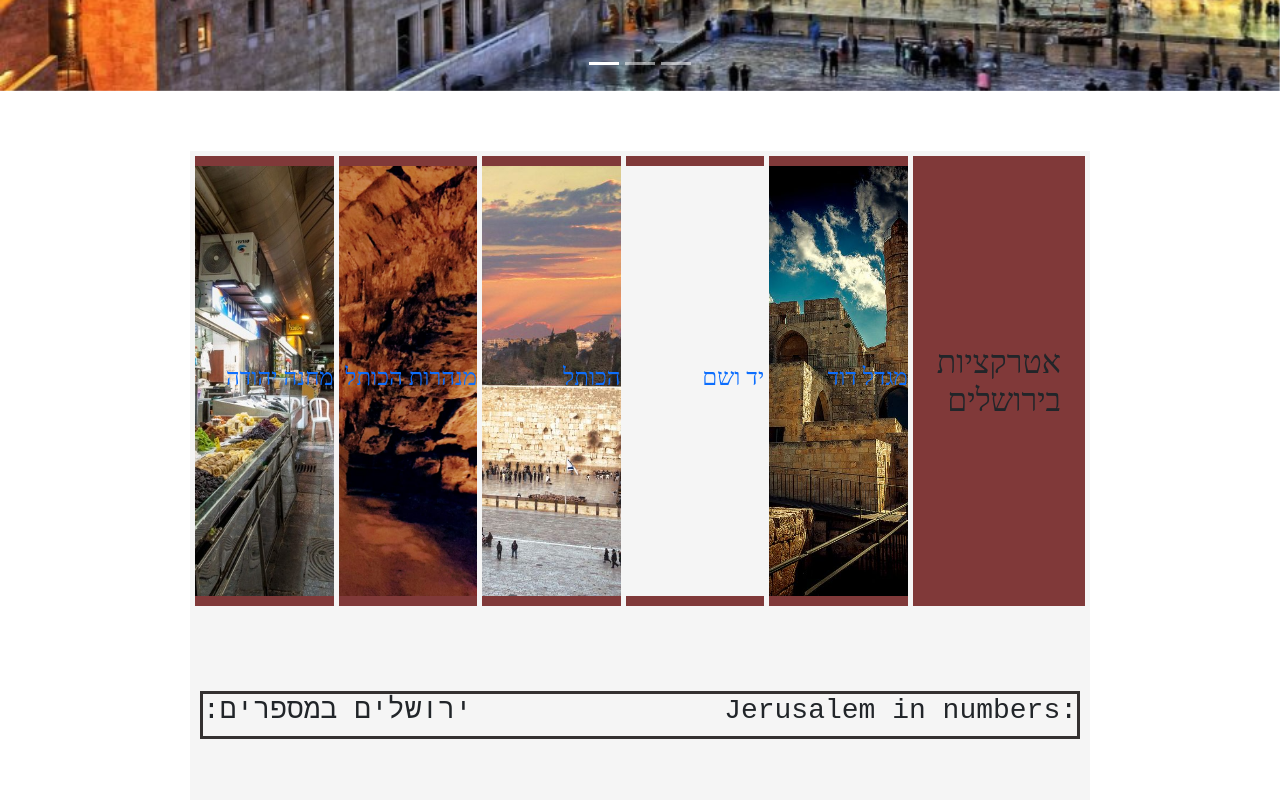
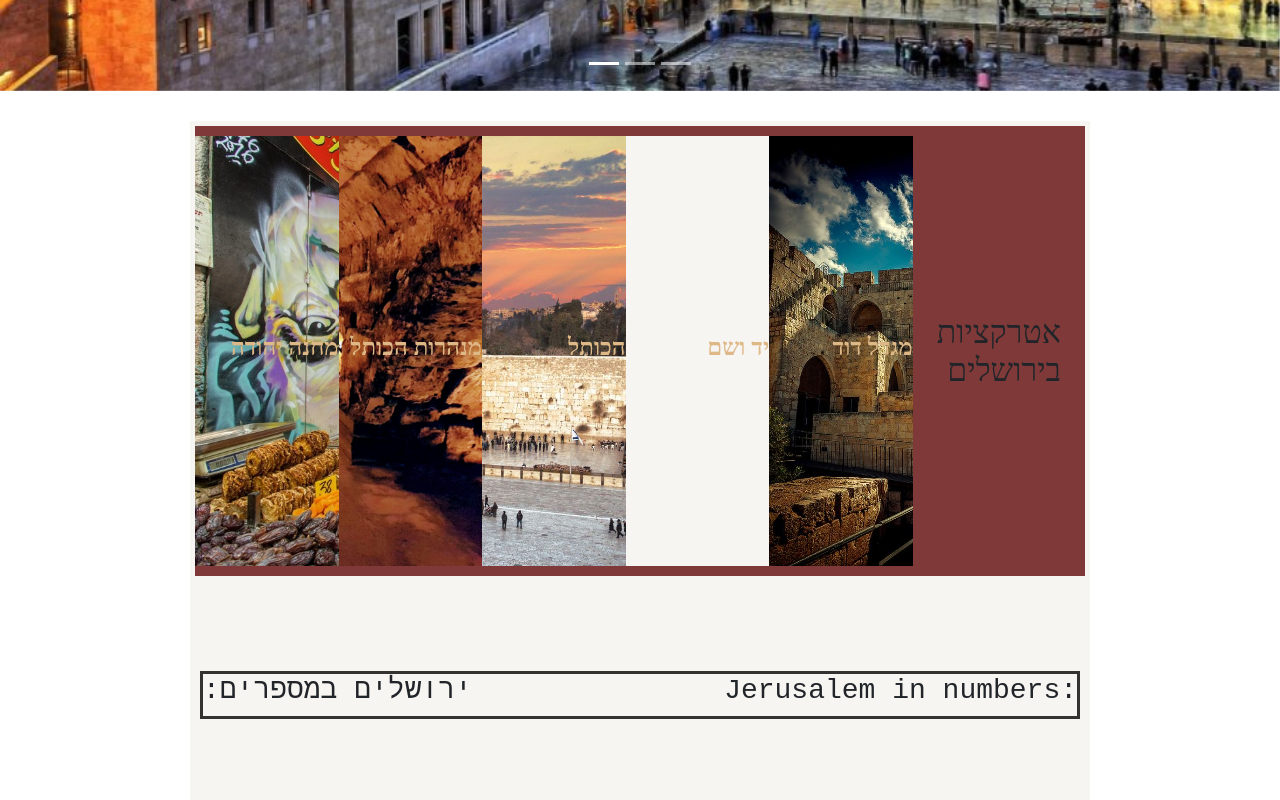
Before and after one commit to motiHaliva/Jerusalem, a plain HTML site: page Home.html in a window 1280 px wide. Shown: the part 560-1360 px from the top of the page. Drawn offline with nearby package versions, Linux system fonts and the light colour scheme; a script that the page names is missing; a web font is replaced by a local one.

Commit message:
addOption

```diff
--- a/Home.html
+++ b/Home.html
@@ -44,7 +44,7 @@
 
         <div class="offcanvas offcanvas-end" tabindex="-1" id="offcanvasNavbar" aria-labelledby="offcanvasNavbarLabel">
           <div class="offcanvas-header ">
-            <h5 class="offcanvas-title" id="offcanvasNavbarLabel">menu</h5>
+            <h5 class="offcanvas-title" id="offcanvasNavbarLabel"></h5>
             <button type="button" class="btn-close" data-bs-dismiss="offcanvas" aria-label="Close"></button>
           </div>
           <div class="offcanvas-body">
@@ -220,10 +220,11 @@
           <h2>תחבורה<br> בירושלים</h2>
         </div>
         <div class="card1 myCard center">
-          <h4>התחננה המרכזית</h4>
-          </>
+          <a href=""><h4>התחנה המרכזית</h4></a>
+
         </div>
-        <div class="card2 myCard center"><a href="">
+        <div class="card2 myCard center">
+          <a href="">
             <h4>הרכבת הקלה</h4>
           </a></div>
         <div class="card3 myCard center"><a href="">
--- a/css/Home.css
+++ b/css/Home.css
@@ -1,11 +1,10 @@
 @import url("colors.css");
-/* main{
-    min-height: 100px;
-} */
+
 
 main {
     gap: 60px;
     flex-direction: column;
+    margin: 0;
 }
 
 .main1 {
@@ -16,6 +15,7 @@ main {
 .myCarusel {
     padding: 0;
     width: 100%;
+    height: 570px;
     animation: slideUpCarousel 0.5s;
 
 }
@@ -25,54 +25,37 @@ main {
 }
 
 .main2 {
-    background-color: var(--secondary_2);
-    background-color: whitesmoke;
-    /* min-height: 600px; */
+   background-color: rgba(206, 196, 174, 0.178);
+
 }
 
 .main2 .container {
-    gap: 80px;
+    gap: 90px;
 }
 
-.cards1,
+ .cards1,
 .cards2 {
     font-family: 'Rubik Maps', serif;
     flex-wrap: wrap;
-    /* min-height: 500px; */
     width: 100%;
-    gap: 5px;
-    /* animation: slideUp-LTR 1s ease-out; */
-
-    /* chatGPT */
-    opacity: 0;
-    /* מוסתר */
-    transform:none;
-    /* מחוץ למסך */
-    transition: opacity 0.3s ease-out, transform 1s ease-out;
 }
 
-.cards2.visible,
-.cards1.visible {
-    opacity: 1;
-    /* גלוי */
-    transform: translatey(0);
-    /* בתוך המסך */
-}
 
 .myCard {
-    /* border: 2px solid forestgreen; */
+
     border-top: 10px solid var(--primary_2);
     border-bottom: 10px solid var(--primary_2);
     min-height: 450px;
     justify-content: end;
-    background-position: center center;
     background-size: cover;
     transition: all 1s;
+
+
 }
 
 .cards1 .myCard:hover,
 .cards2 .myCard:hover {
-    flex: 3;
+    flex: 4;
 }
 
 .cards1 .card1 {
@@ -88,12 +71,11 @@ main {
 
 .cards2 .card3 {
     background-image: url("../images/egged.jpg");
-    /* background-position: center right; */
     flex: 1;
 }
 
 .cards1 .card4 {
-    background-image: url("../images/יד\ ושם.jpg");
+    background-image: url("");
     flex: 1;
 }
 
@@ -131,25 +113,25 @@ main {
 }
 
 .myCard h4 {
-    color: var(--secondary_2);
     font-size: x-large;
+    font-weight: bolder;
+    color: burlywood;
+
 
 }
-
-.myCard h4:hover {
-    color: var(--primary);
+h4:hover{
+    font-weight: bold;
 }
 
 .myCard a {
+
     text-decoration: none;
     direction: rtl;
 }
 
 .text-card {
-    color: var(--secondary_2);
     min-height: 450px;
     padding: 4px;
-    /* flex: 2; */
     align-items: center;
     background-color: var(--primary_2);
 
--- a/css/contact.css
+++ b/css/contact.css
@@ -40,9 +40,12 @@ input{
     animation: slideUpX 1.5s ease-out;
     width: 100%;
 
+
+
 }
 
 label{
+    text-align: center;
     display: block;
     color: var(--primary);
     animation: slideUpX 1.5s ease-out;
--- a/css/header-footer.css
+++ b/css/header-footer.css
@@ -52,13 +52,12 @@ header .container{
 
     padding: 2px;
     width: 7%;
-    /* justify-self: start; */
     gap: 3px;
 }
 header img{
-    /* border: 3px solid rgb(0, 255, 132); */
+
     width: 100%;
-    /* width: 150px; */
+
     border-radius: 3px;
 }
 header h4{
@@ -79,7 +78,6 @@ header h4{
 }
 
 header ul{
-    /* border: 3px solid rgb(0, 89, 255); */
     width: 100%;
     padding: 0;
     margin: 0;
@@ -137,8 +135,8 @@ footer .fas, footer .fab{
     font-size: 20px;
     color: white;
 }
+/*
 
-/* animation */
 @keyframes slideUpCarousel {
     from {
         transform: translatey(-100%);
@@ -149,7 +147,7 @@ footer .fas, footer .fab{
         transform: translatey(0);
         opacity: 1;
     }
-}
+} */
 
 
  .navbar {
@@ -169,7 +167,8 @@ footer .fas, footer .fab{
         display: flex;
     }
     .offcanvas {
-        width: 200px !important;
+        width: 150px !important;
+        background-color: rgba(221, 197, 197, 0.863);
     }
 
     .navbar {
```
